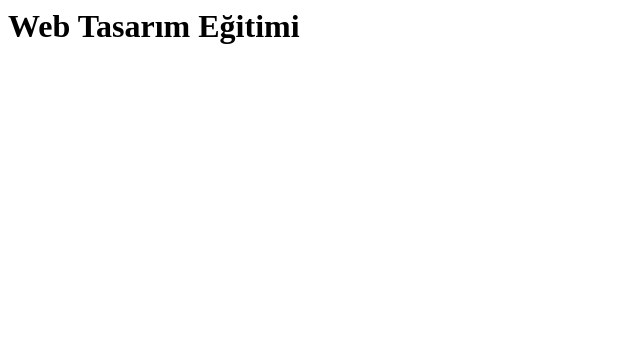
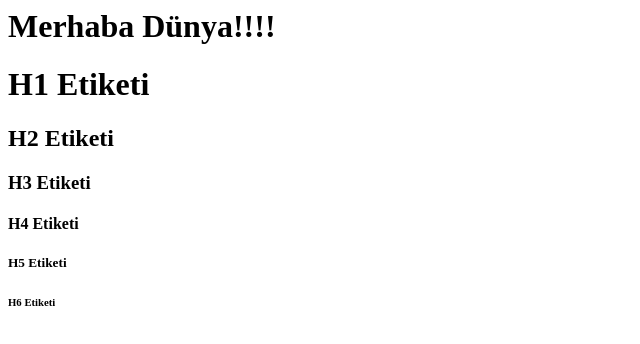
Before and after one commit to tugaytuna/Web-Tasarim-KM-H-2026, a plain HTML site: page 01.Ders/ilkWebSitesi.html in a window 1280 px wide. Shown: the whole page, without its empty margins (0-640 px from the left). Drawn offline with Linux system fonts and the light colour scheme.

Commit message:
ilk ders

```diff
--- a/01.Ders/ilkWebSitesi.html
+++ b/01.Ders/ilkWebSitesi.html
@@ -1,7 +1,15 @@
 <html>
-  <head> </head>
+  <head>
+    <title>01. Ders</title>
+  </head>
 
   <body>
-    <h1>Web Tasarım Eğitimi</h1>
+    <h1>Merhaba Dünya!!!!</h1>
+    <h1>H1 Etiketi</h1>
+    <h2>H2 Etiketi</h2>
+    <h3>H3 Etiketi</h3>
+    <h4>H4 Etiketi</h4>
+    <h5>H5 Etiketi</h5>
+    <h6>H6 Etiketi</h6>
   </body>
 </html>
```
